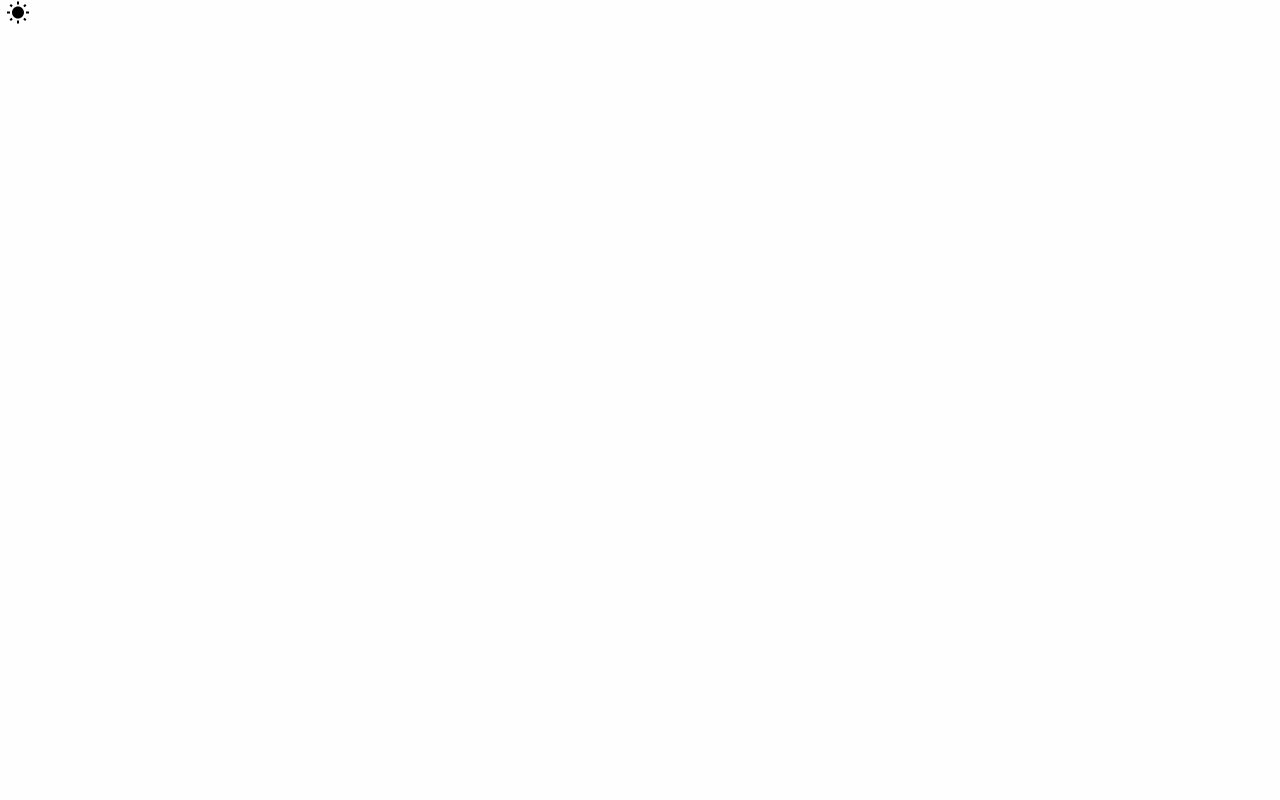
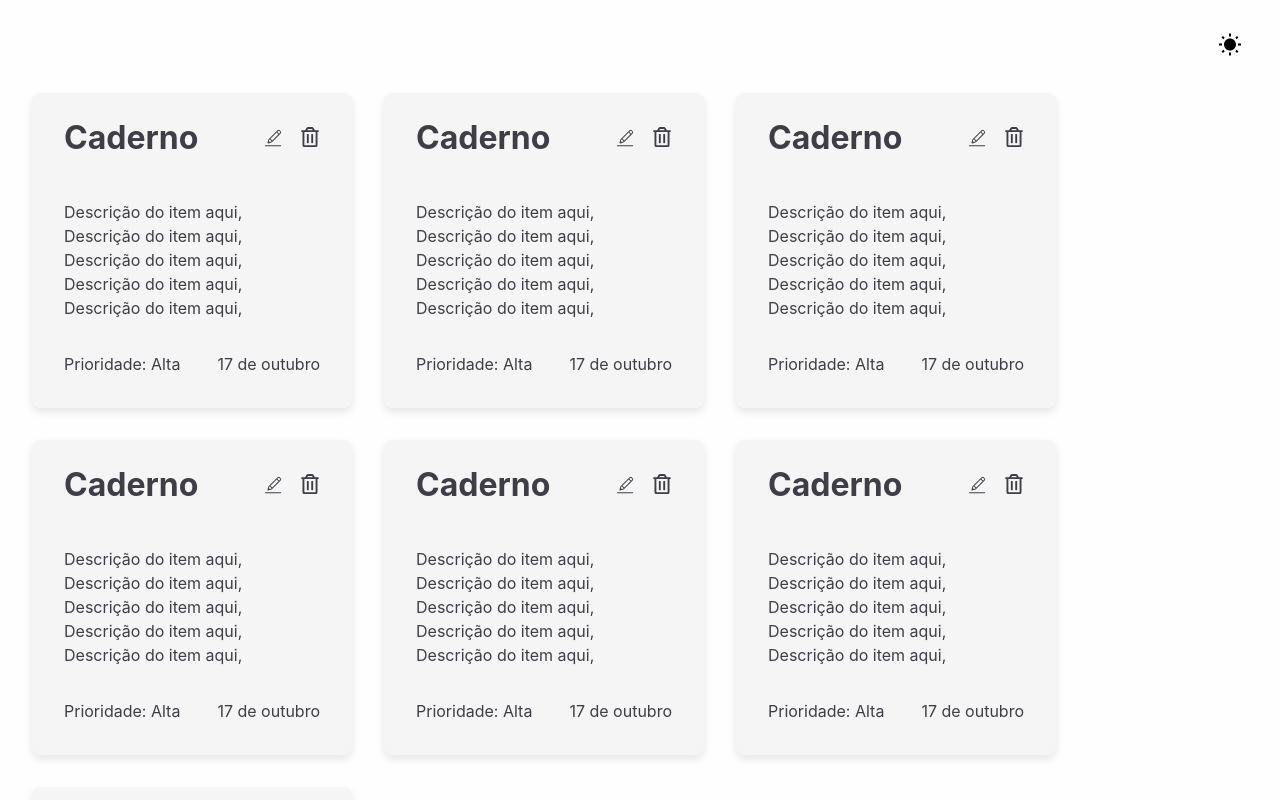
Before and after one commit to GuiOrlandin/desafio-front-end-concentrix, a React (Vite) app: page / in a window 1280 px wide. Shown: the top 800 px of the page. Built offline with nearby package versions, Linux system fonts and the light colour scheme.

Commit message:
CardItem implemented without modal interaction and item array.

```diff
--- /dev/null
+++ b/src/components/cardItem/index.tsx
@@ -0,0 +1,39 @@
+import { useContext } from "react";
+
+import { ThemeContext } from "../../context/ThemeContext";
+
+import { FaRegTrashAlt } from "react-icons/fa";
+import { CiEdit } from "react-icons/ci";
+
+import {
+  CardItemContainer,
+  EditOrRemoveButtonsContainer,
+  NameAndEditOrRemoveButtonsContainer,
+  PriorityAndDateContainer,
+} from "./style";
+
+export default function CardItem() {
+  const { theme } = useContext(ThemeContext);
+
+  return (
+    <CardItemContainer $variant={theme}>
+      <NameAndEditOrRemoveButtonsContainer>
+        <h1>Caderno</h1>
+
+        <EditOrRemoveButtonsContainer>
+          <CiEdit size={22} />
+          <FaRegTrashAlt size={20} />
+        </EditOrRemoveButtonsContainer>
+      </NameAndEditOrRemoveButtonsContainer>
+      <p>
+        Descrição do item aqui, Descrição do item aqui, Descrição do item aqui,
+        Descrição do item aqui, Descrição do item aqui,{" "}
+      </p>
+
+      <PriorityAndDateContainer>
+        <p>Prioridade: Alta</p>
+        <span>17 de outubro</span>
+      </PriorityAndDateContainer>
+    </CardItemContainer>
+  );
+}
--- /dev/null
+++ b/src/components/cardItem/style.ts
@@ -0,0 +1,44 @@
+import styled from "styled-components";
+
+interface ThemeSelected {
+  $variant: string;
+}
+
+export const CardItemContainer = styled.div<ThemeSelected>`
+  display: flex;
+  flex-direction: column;
+  padding: 0 2rem 1rem 2rem;
+  max-width: 16rem;
+  border-radius: 8px;
+  box-shadow: 0px 4px 8px rgba(0, 0, 0, 0.1);
+
+  background: ${({ $variant }) =>
+    $variant === "light" ? "#F5F5F5" : "#3F3D45"};
+
+  color: ${({ $variant }) => ($variant === "light" ? "#3F3D45" : "#FFFEFE")};
+
+  transition: box-shadow 0.3s ease, transform 0.3s ease;
+
+  &:hover {
+    box-shadow: 0px 8px 16px rgba(0, 0, 0, 0.2);
+    transform: translateY(-5px);
+  }
+`;
+
+export const NameAndEditOrRemoveButtonsContainer = styled.div`
+  display: flex;
+  align-items: center;
+  justify-content: space-between;
+  width: 100%;
+`;
+
+export const EditOrRemoveButtonsContainer = styled.div`
+  display: flex;
+  gap: 1rem;
+`;
+
+export const PriorityAndDateContainer = styled.div`
+  display: flex;
+  justify-content: space-between;
+  align-items: center;
+`;
--- a/src/index.css
+++ b/src/index.css
@@ -10,8 +10,6 @@
 }
 
 body {
-  box-sizing: border-box;
   margin: 0;
   padding: 0;
-  display: flex;
 }
--- a/src/routes/home/index.tsx
+++ b/src/routes/home/index.tsx
@@ -2,16 +2,16 @@ import { useContext } from "react";
 import { FaRegMoon } from "react-icons/fa";
 import { MdWbSunny } from "react-icons/md";
 
-import { HomeContainer, ToggleThemeButton } from "./styles";
+import { CardItemContainer, HomeContainer, ToggleThemeButton } from "./styles";
 import { ThemeContext } from "../../context/ThemeContext";
+import CardItem from "../../components/cardItem";
 
 export default function Home() {
   const { handleToggleTheme, theme } = useContext(ThemeContext);
 
-  console.log(theme);
-
   return (
     <HomeContainer $variant={theme}>
+      <header>
         <ToggleThemeButton onClick={() => handleToggleTheme()}>
           {theme === "dark" ? (
             <FaRegMoon size={22} color="white" />
@@ -19,6 +19,17 @@ export default function Home() {
             <MdWbSunny size={24} />
           )}
         </ToggleThemeButton>
+      </header>
+
+      <CardItemContainer>
+        <CardItem />
+        <CardItem />
+        <CardItem />
+        <CardItem />
+        <CardItem />
+        <CardItem />
+        <CardItem />
+      </CardItemContainer>
     </HomeContainer>
   );
 }
--- a/src/routes/home/styles.ts
+++ b/src/routes/home/styles.ts
@@ -5,13 +5,31 @@ interface ThemeSelected {
 }
 
 export const HomeContainer = styled.div<ThemeSelected>`
+  display: flex;
+  flex-direction: column;
+  box-sizing: border-box;
+
+  padding: 2rem;
   width: 100vw;
   height: 100vh;
+
   background: ${({ $variant }) =>
     $variant === "light" ? "#FFFEFE" : "#2C2C2D"};
+
+  header {
+    display: flex;
+    justify-content: flex-end;
+    width: 100%;
+    margin-bottom: 2rem;
+  }
 `;
 
 export const ToggleThemeButton = styled.button`
   background: none;
   border: none;
 `;
+export const CardItemContainer = styled.div`
+  display: flex;
+  flex-wrap: wrap;
+  gap: 2rem;
+`;
```
Lines whose indentation alone changed are shown as unchanged.
